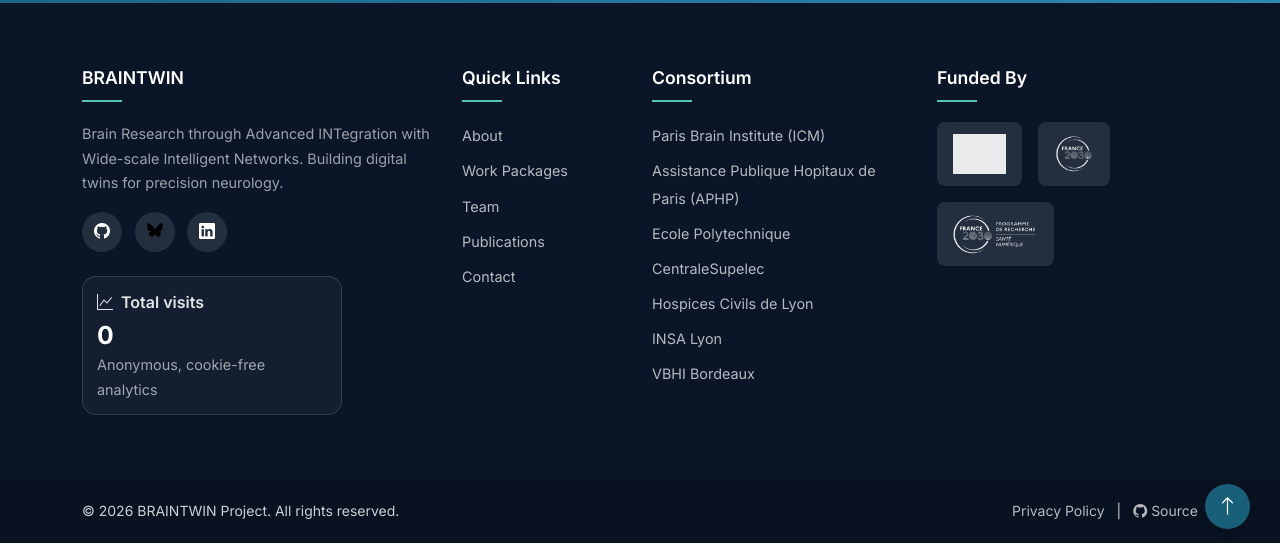
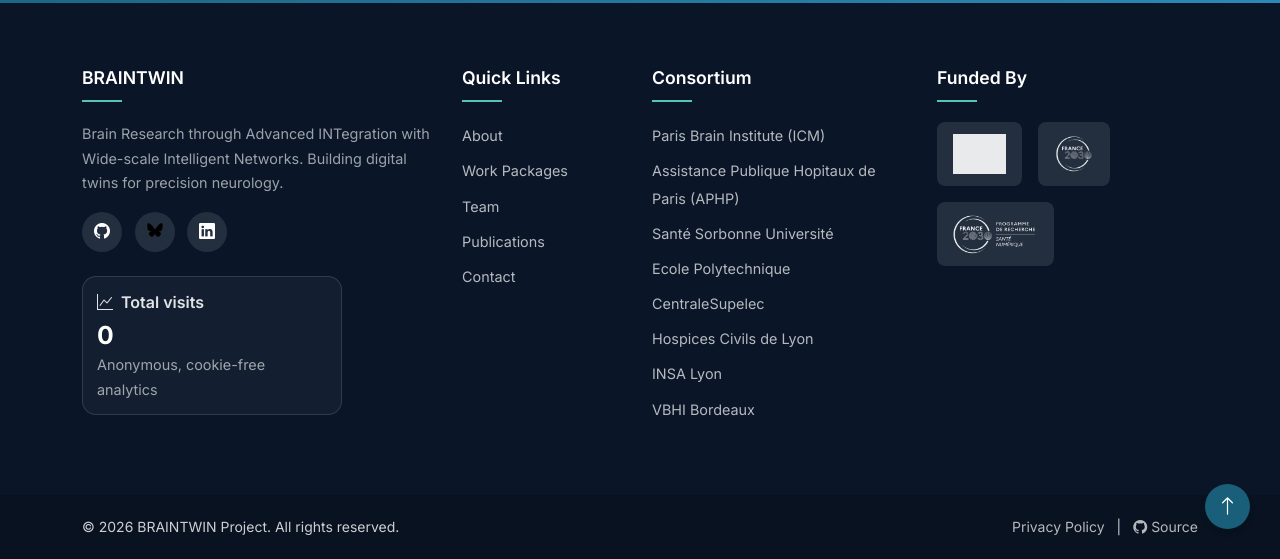
Before and after one commit to braintwin2026/BRAINTWIN, a Jekyll site: the page built from index.html, in a window 1280 px wide and 900 px high, scrolled down 4950 px, cut to the strip 341-900 px from the top of the window. Built offline with Jekyll 4.4.1, drawn with Linux system fonts in a browser that asks for light colours; grey boxes are pictures that could not be loaded.

Commit message:
Update footer.html

```diff
--- a/_includes/footer.html
+++ b/_includes/footer.html
@@ -62,6 +62,7 @@
             <ul class="footer-links">
               <li><a href="https://institutducerveau-icm.org" target="_blank" rel="noopener">Paris Brain Institute (ICM)</a></li>
               <li><a href="https://www.aphp.fr/" target="_blank" rel="noopener">Assistance Publique Hopitaux de Paris (APHP)</a></li>
+              <li><a href="https://sante.sorbonne-universite.fr/" target="_blank" rel="noopener">Santé Sorbonne Université</a></li>
               <li><a href="https://www.polytechnique.edu" target="_blank" rel="noopener">Ecole Polytechnique</a></li>
               <li><a href="https://www.centralesupelec.fr" target="_blank" rel="noopener">CentraleSupelec</a></li>
               <li><a href="https://www.chu-lyon.fr" target="_blank" rel="noopener">Hospices Civils de Lyon</a></li>
```
